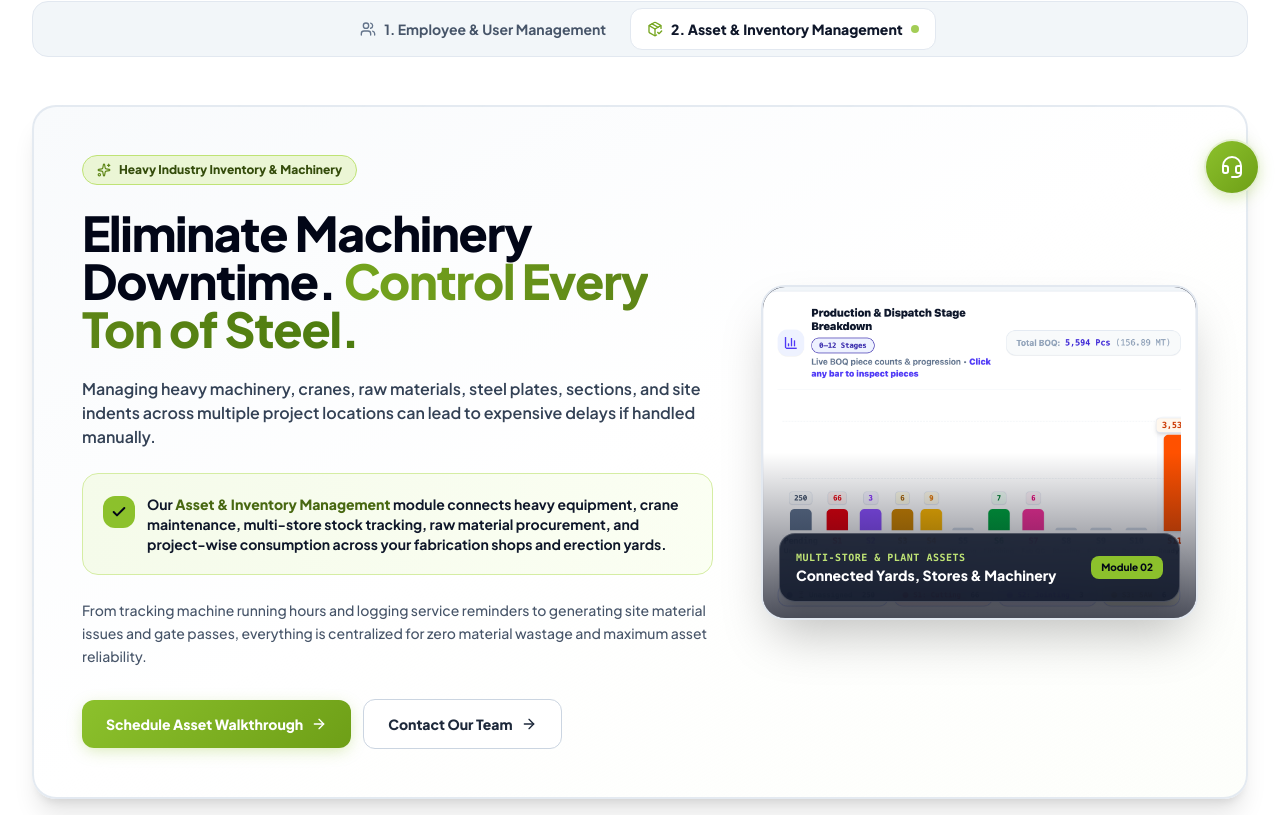
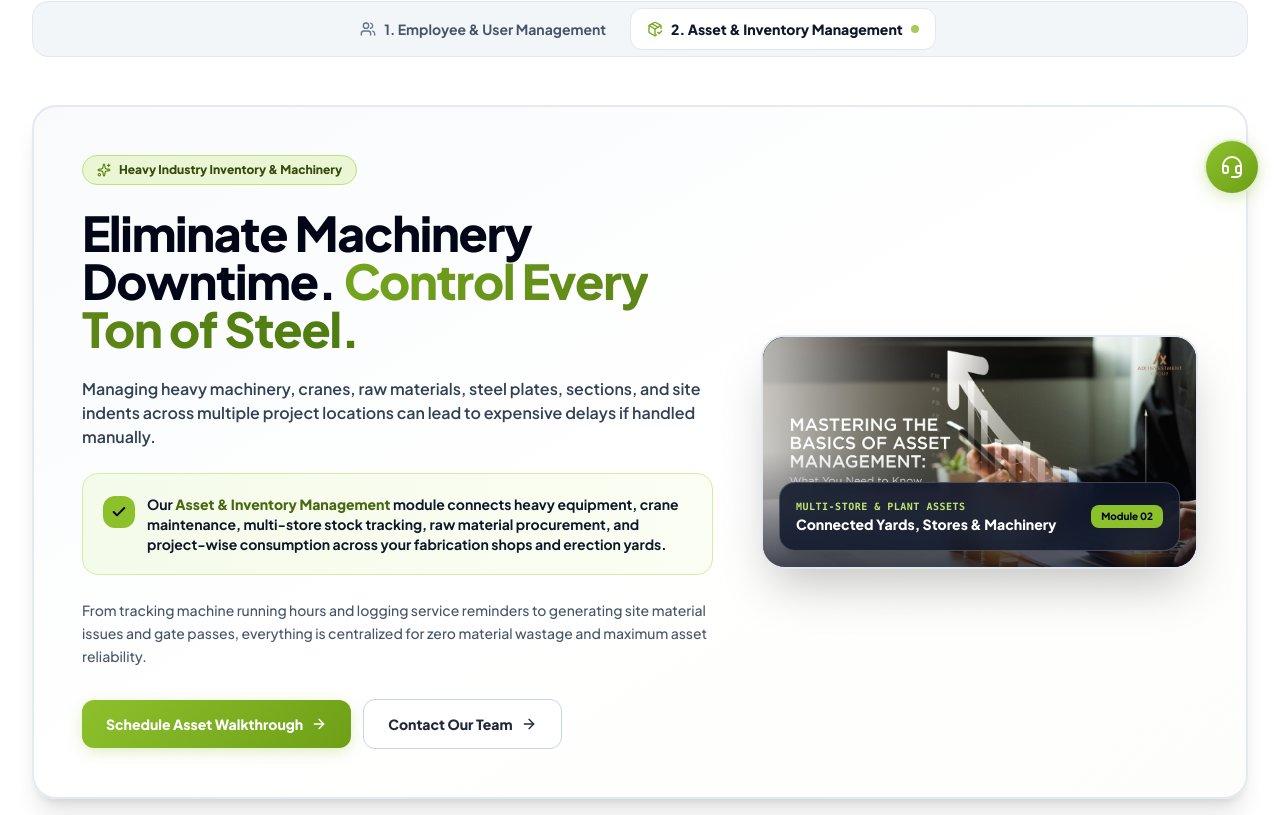
Before and after one commit to vaishnavi10Jeen/InfraFabERPProject, a React (Vite) app: page /modules/asset-inventory-management in a window 1280 px wide. Shown: the part 585-1400 px from the top of the page. Built offline with nearby package versions, Linux system fonts and the light colour scheme.

Commit message:
Use b3.jpg in AssetInventoryPage and track b3.jpg in git

```diff
--- a/src/pages/AssetInventoryPage.tsx
+++ b/src/pages/AssetInventoryPage.tsx
@@ -234,7 +234,7 @@ export const AssetInventoryPage: React.FC<AssetInventoryPageProps> = ({ onOpenDe
             <div className="lg:col-span-5">
               <div className="relative rounded-3xl overflow-hidden border-2 border-slate-200 shadow-2xl group bg-slate-950">
                 <img
-                  src="/erp.png"
+                  src="/b3.jpg"
                   alt="Industrial Asset and Inventory Management"
                   className="w-full h-full object-cover object-center group-hover:scale-105 transition-transform duration-700 ease-out"
                 />
```
Also changed, not shown: public/b3.jpg (added).
